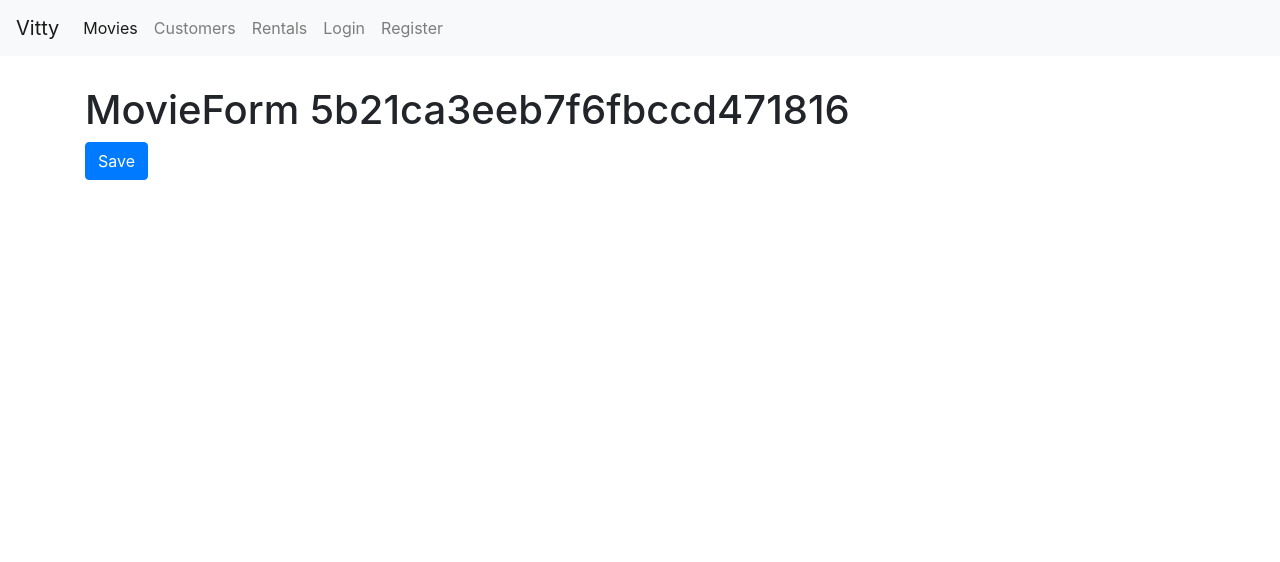
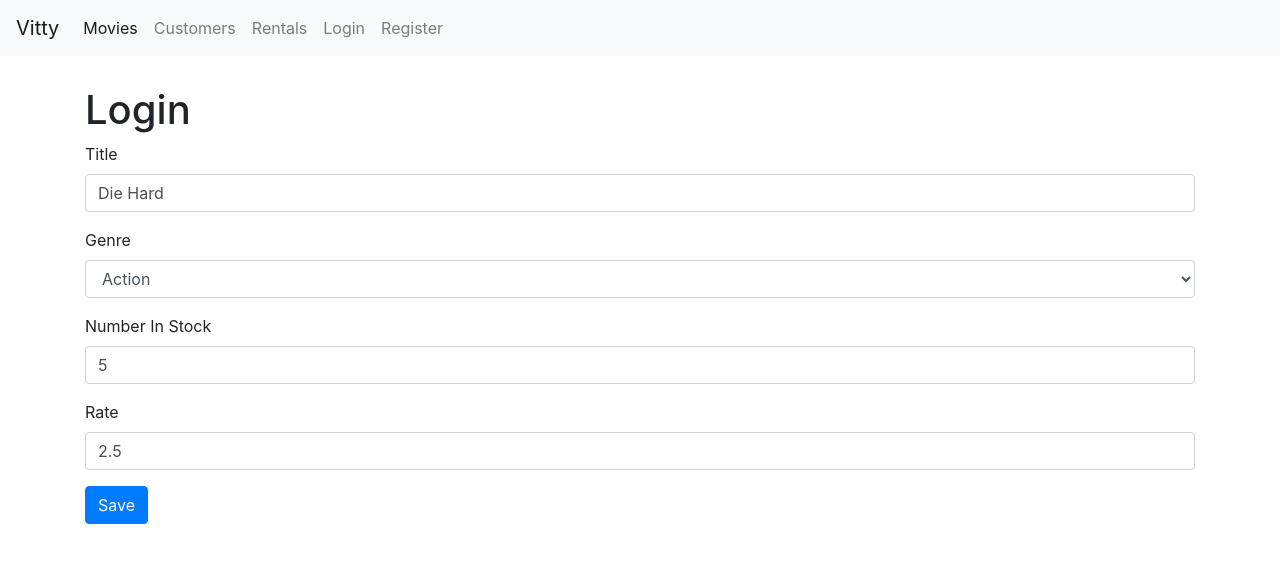
Before and after one commit to gurpreetsingh9001/movies_app_React_Frontend, a React (Create React App) app: page /movies/5b21ca3eeb7f6fbccd471816 in a window 1280 px wide. Shown: the top 562 px of the page. Built offline with nearby package versions, Linux system fonts and the light colour scheme.

Commit message:
new movie form and button

```diff
--- a/src/components/common/form.jsx
+++ b/src/components/common/form.jsx
@@ -1,6 +1,7 @@
 import { Component } from "react";
 import joi from "joi-browser";
 import Input from "./input";
+import Select from "./select";
 
 class Form extends Component {
   state = {
@@ -42,7 +43,7 @@
 
     const data = { ...this.state.data };
     data[currentTarget.name] = currentTarget.value;
-    this.setState({ data, errors: errors || {} });
+    this.setState({ data, errors });
   };
 
   renderInput(name, label, type = "text") {
@@ -67,6 +68,20 @@
       </button>
     );
   }
+
+  renderSelect(name, label, options) {
+    const { data, errors } = this.state;
+    return (
+      <Select
+        name={name}
+        value={data[name]}
+        label={label}
+        options={options}
+        onchange={this.handleChange}
+        error={errors[name]}
+      />
+    );
+  }
 }
 
 export default Form;
--- /dev/null
+++ b/src/components/common/select.jsx
@@ -0,0 +1,22 @@
+import React from "react";
+
+const Select = ({ name, label, options, error, ...rest }) => {
+  //here we have used ...rest which is similar to 'props' but used to avoid confusion for full props to partial props
+  return (
+    <div className="form-group">
+      <label htmlFor={name}>{label}</label>
+      {/* 'Select' dont work somehow so i used 'select' */}
+      <select {...rest} name={name} id={name} className="form-control">
+        <option value="dfg" /> {/* first empty option */}
+        {options.map((option) => (
+          <option key={option._id} value={option._id}>
+            {option.name}
+          </option>
+        ))}
+      </select>
+      {error && <div className="alert alert-danger">{error}</div>}
+    </div>
+  );
+};
+
+export default Select;
--- a/src/components/movieForm.jsx
+++ b/src/components/movieForm.jsx
@@ -1,17 +1,74 @@
 import React from "react";
+import Joi from "joi-browser";
+import Form from "./common/form";
+import { getMovie, saveMovie } from "../services/fakeMovieService";
+import { getGenres } from "../services/fakeGenreService";
 
-const MovieForm = ({ match, history }) => {
-  return (
-    <div>
-      <h1>MovieForm {match.params.id}</h1>
-      <button
-        className="btn btn-primary"
-        onCLick={() => history.push("/movies")} //not going back to movies as of now
-      >
-        Save
-      </button>
-    </div>
-  );
-};
+class MovieForm extends Form {
+  state = {
+    data: { title: "", genreId: "", numberInStock: "", dailyRentalRate: "" },
+    genres: [],
+    errors: {},
+  };
+
+  schema = {
+    _id: Joi.string(),
+    title: Joi.string().required().label("Title"),
+    genreId: Joi.string().required().label("Genre"),
+    numberInStock: Joi.number()
+      .required()
+      .min(0)
+      .max(100)
+      .label("Number in Stock"),
+    dailyRentalRate: Joi.number()
+      .required()
+      .min(0)
+      .max(10)
+      .label("Daily Rental Rate"),
+  };
+
+  componentDidMount() {
+    const genres = getGenres();
+    this.setState({ genres });
+
+    const movieId = this.props.match.params.id;
+    if (movieId === "new") return;
+
+    const movie = getMovie(movieId);
+    if (!movie) return this.props.history.replace("/not-found");
+
+    this.setState({ data: this.mapToViewModel(movie) }); //the movie object returned may not be exact what we wanted so we need to map value according to our own
+  }
+
+  mapToViewModel(movie) {
+    return {
+      _id: movie._id,
+      title: movie.title,
+      genreId: movie.genre._id,
+      numberInStock: movie.numberInStock,
+      dailyRentalRate: movie.dailyRentalRate,
+    };
+  }
+
+  doSubmit = () => {
+    saveMovie(this.state.data);
+    this.props.history.push("/movies");
+  };
+
+  render() {
+    return (
+      <div>
+        <h1>Login</h1>
+        <form onSubmit={this.handleSubmit}>
+          {this.renderInput("title", "Title")}
+          {this.renderSelect("genreId", "Genre", this.state.genres)}
+          {this.renderInput("numberInStock", "Number In Stock", "number")}
+          {this.renderInput("dailyRentalRate", "Rate")}
+          {this.renderButton("Save")}
+        </form>
+      </div>
+    );
+  }
+}
 
 export default MovieForm;
--- a/src/components/movies.jsx
+++ b/src/components/movies.jsx
@@ -1,4 +1,5 @@
 import React, { Component } from "react";
+import { Link } from "react-router-dom";
 import { getMovies } from "../services/fakeMovieService";
 import { getGenres } from "../services/fakeGenreService";
 import MoviesTable from "./moviesTable";
@@ -85,7 +86,14 @@
             onItemSelect={this.handleGenreSelect} // like here handleGenreSelect is manipulating selectGenre
           />
         </div>
-        <div className="col">
+        <div onCLick={this.handleNewMovie} className="col">
+          <Link
+            to="movies/new"
+            className="btn btn-primary"
+            style={{ marginBottom: 20 }}
+          >
+            New Movie
+          </Link>
           <p>Showing {filteredMovies.length} movies in database</p>
           <MoviesTable
             movies={currentPagemovies}
--- a/src/components/registerForm.jsx
+++ b/src/components/registerForm.jsx
@@ -4,7 +4,7 @@
 
 class RegisterForm extends Form {
   state = {
-    data: { username: "", password: "", name: "" }, //always initialise the values of form to empty sting or value from server // react will give error if it null or undefined
+    data: { username: "", password: "", name: "" },
     errors: {},
   };
 
--- a/src/services/fakeGenreService.js
+++ b/src/services/fakeGenreService.js
@@ -1,6 +1,5 @@
 export const genres = [
   { _id: "5b21ca3eeb7f6fbccd471818", name: "Action" },
-
   { _id: "5b21ca3eeb7f6fbccd471814", name: "Comedy" },
   { _id: "5b21ca3eeb7f6fbccd471820", name: "Thriller" }
 ];
```
